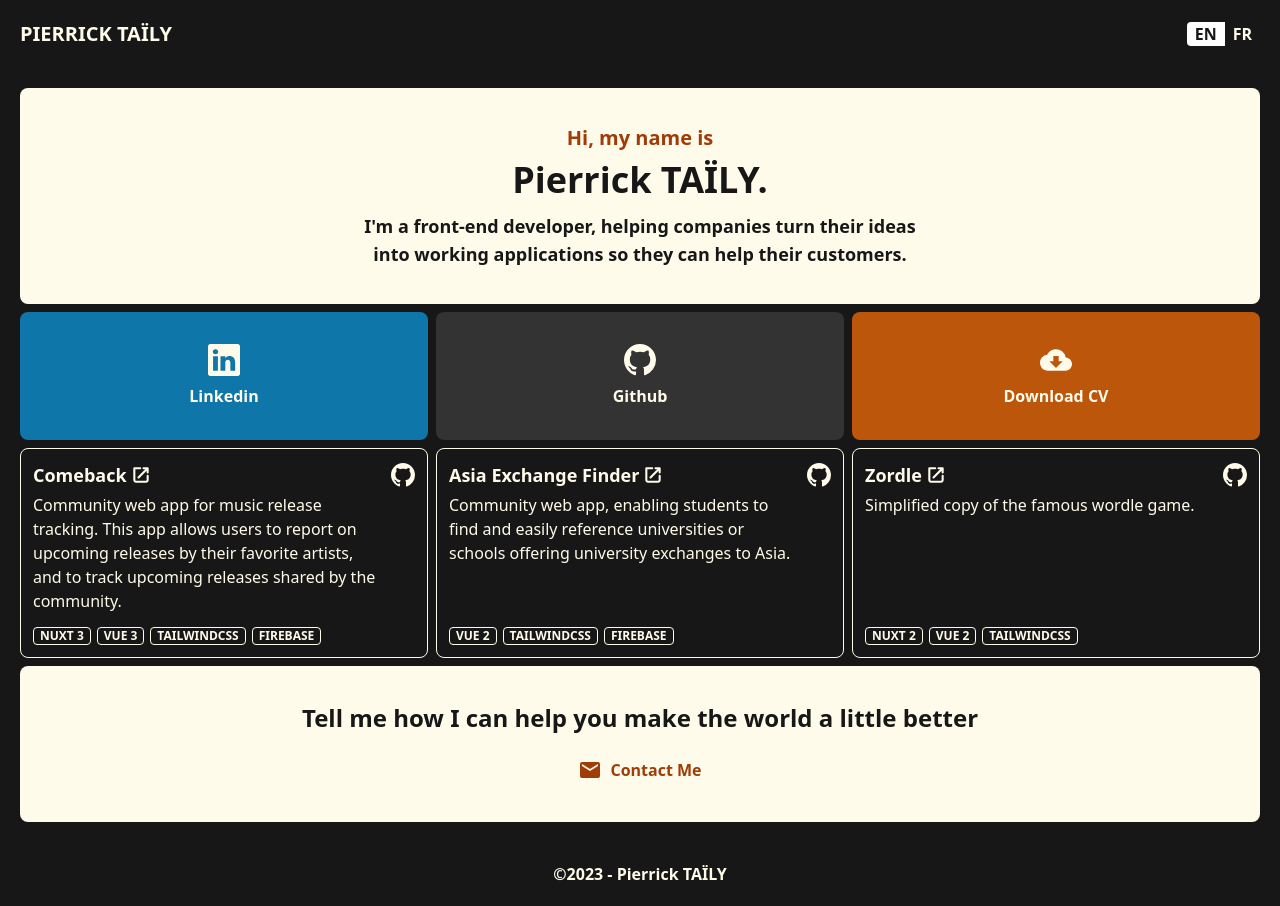
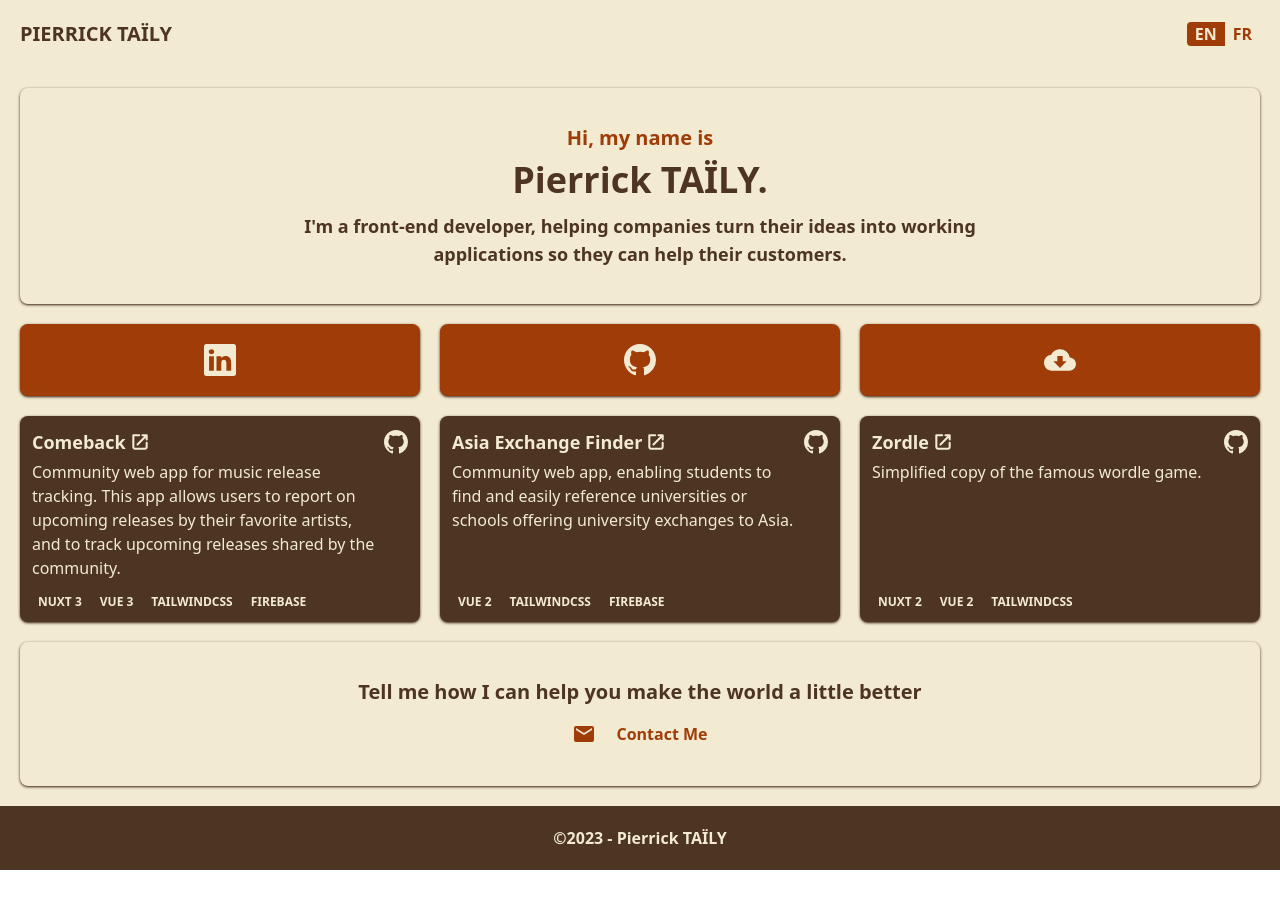
Before and after one commit to pierricktly/Portfolio, a Nuxt app: page / in a window 1280 px wide. After the commit the page ends 870 px from the top, so only its background shows below. Built offline with nearby package versions, Linux system fonts and the light colour scheme.

Commit message:
update css

```diff
--- a/components/CardProject.vue
+++ b/components/CardProject.vue
@@ -35,10 +35,10 @@ const loadingDone = () => {
 </script>
 
 <template>
-  <div class="border border-secondary rounded-lg p-3 space-y-1.5 flex flex-col justify-between gap-2">
+  <a :href="demoLink" target="_blank" class="rounded-lg p-3 space-y-1.5 flex flex-col justify-between gap-2 group">
     <div class="space-y-1">
       <div class="flex w-full items-center justify-between">
-        <a :href="demoLink" target="_blank" class="flex items-center gap-1 text-lg font-semibold hover:text-primary">
+        <a :href="demoLink" target="_blank" class="flex items-center gap-1 text-lg font-semibold hover:text-primary group-hover:text-primary">
           <p>{{ name }}</p>
           <IconLinkexternal aria-label="Github Link" class="w-5 h-5" />
         </a>
@@ -54,10 +54,10 @@ const loadingDone = () => {
       <p
         v-for="(tag, index) in tags"
         :key="tag+'_'+index"
-        class="border border-secondary font-semibold rounded px-1.5"
+        class="font-semibold rounded px-1.5"
       >
         {{ tag }}
       </p>
     </div>
-  </div>
+  </a>
 </template>
--- a/layouts/default.vue
+++ b/layouts/default.vue
@@ -10,15 +10,15 @@ const changeLocal = () => {
 </script>
 
 <template>
-  <div class="bg-tertiary min-h-screen flex flex-col justify-between text-prim-50">
+  <div class="bg-secondary dark:bg-tertiary text-tertiary dark:text-secondary min-h-screen flex flex-col justify-between space-y-3 md:space-y-5">
     <header>
       <nav>
         <div class="container mx-auto flex items-center justify-between p-5">
           <NuxtLink to="/" class="font-bold uppercase text-xl">Pierrick TAÏLY</NuxtLink>
           <div class="flex items-center gap-5">
             <div class="font-semibold">
-              <button @click="changeLocal" class="px-2 rounded-l focus:outline-none" :class="locale === 'en' ? 'bg-white text-tertiary':'bg-transparent'">EN</button>
-              <button @click="changeLocal" class="px-2 rounded-r focus:outline-none" :class="locale === 'fr' ? 'bg-white text-tertiary' : 'bg-transparent'">FR</button>
+              <button @click="changeLocal" class="px-2 rounded-l text-primary focus:outline-none" :class="locale === 'en' ? 'bg-primary text-secondary':'bg-transparent'">EN</button>
+              <button @click="changeLocal" class="px-2 rounded-r text-primary focus:outline-none" :class="locale === 'fr' ? 'bg-primary text-secondary' : 'bg-transparent'">FR</button>
             </div>
           </div>
         </div>
@@ -27,7 +27,7 @@ const changeLocal = () => {
     <main>
       <slot />
     </main>
-    <footer class="p-5">
+    <footer class="bg-tertiary text-secondary p-5">
       <p class="text-center font-semibold">©{{ new Date().getFullYear() }} - Pierrick TAÏLY</p>
     </footer>
   </div>
--- a/pages/index.vue
+++ b/pages/index.vue
@@ -47,29 +47,25 @@ const downloadCVFromFile = () => {
 </script>
 
 <template>
-  <div class="container mx-auto p-5 space-y-2">
-    <section aria-label="Presentation's section" class="bg-secondary text-tertiary flex flex-col items-center gap-3 p-9 rounded-lg">
+  <div class="container mx-auto p-5 lg:py-0 lg:px-5 grid grid-cols-1 lg:grid-cols-3 gap-5">
+    <section aria-label="Presentation's section" class="bg-secondary shadow shadow-tertiary col-span-full flex flex-col items-center gap-3 p-9 rounded-lg">
       <div class="text-center space-y-2">
-        <p class="font-semibold text-xl text-primary">{{ $t('hello') }}</p>
-        <h1 class="font-bold text-4xl text-tertiary">Pierrick TAÏLY.</h1>
+        <p class="font-semibold text-lg lg:text-xl text-primary">{{ $t('hello') }}</p>
+        <h1 class="font-bold text-2xl lg:text-4xl">Pierrick TAÏLY.</h1>
       </div>
-      <p class="max-w-xl font-semibold text-center text-lg">{{ $t('description') }}</p>
+      <p class="max-w-2xl font-semibold text-center lg:text-lg">{{ $t('description') }}</p>
     </section>
-    <section aria-label="Link's section" class="font-semibold grid grid-cols-1 gap-2 md:grid-cols-3">
-      <a href="https://www.linkedin.com/in/pierrick-taily/" target="_blank" class="bg-[#0E76A8] rounded-lg duration-300 transition-all ease-in-out flex gap-2 p-5 items-center justify-center md:p-8 md:flex-col hover:bg-[#0c3045]">
-        <IconLinkedin aria-label="Linkedin Link" class="w-7 h-7 md:w-8 md:h-8" />
-        <p>Linkedin</p>
+    <section class="col-span-full grid grid-cols-3 gap-5">
+      <a href="https://www.linkedin.com/in/pierrick-taily/" target="_blank" class="bg-primary shadow shadow-tertiary text-secondary p-5 rounded-lg transition-all duration-300 ease-in-out focus:no-underline hover:text-tertiary">
+        <IconLinkedin aria-label="Linkedin Link" class="mx-auto w-7 h-7 lg:w-8 lg:h-8" />
       </a>
-      <a href="https://github.com/pierricktly/" target="_blank" class="bg-[#333333] rounded-lg duration-300 transition-all ease-in-out flex gap-2 p-5 items-center justify-center md:p-8 md:flex-col hover:bg-[#262626]">
-        <IconGithub aria-label="Github Link" class="w-7 h-7 md:w-8 md:h-8" />
-        <p>Github</p>
+      <a href="https://github.com/pierricktly/" target="_blank" class="bg-primary shadow shadow-tertiary text-secondary p-5 rounded-lg transition-all duration-300 ease-in-out focus:no-underline hover:text-tertiary">
+        <IconGithub aria-label="Github Link" class="mx-auto w-7 h-7 lg:w-8 lg:h-8" />
       </a>
-      <button @click="downloadCVFromFile" class="bg-prim-700 rounded-lg duration-300 transition-all ease-in-out flex gap-2 p-5 items-center justify-center md:p-8 md:flex-col hover:bg-prim-900">
-        <IconDownload aria-label="Download CV Button" class="w-7 h-7 md:w-8 md:h-8" />
-        <p>{{ $t('downloadCV') }}</p>
+      <button @click="downloadCVFromFile" class="bg-primary shadow shadow-tertiary text-secondary p-5 rounded-lg transition-all duration-300 ease-in-out focus:no-underline hover:text-tertiary">
+        <IconDownload aria-label="Download CV Button" class="mx-auto w-7 h-7 lg:w-8 lg:h-8" />
       </button>
     </section>
-    <section aria-label="Project's section" class="grid grid-cols-1 gap-2 md:grid-cols-2 xl:grid-cols-3">
     <CardProject
       v-for="project in projects"
       :key="project.name"
@@ -79,13 +75,13 @@ const downloadCVFromFile = () => {
       :githubLink="project.github"
       :demoLink="project.demo"
       :tags="project.tags"
+      class="bg-tertiary text-secondary shadow shadow-tertiary dark"
     />
-    </section>
-    <section aria-label="Contact's section" class="bg-secondary text-tertiary flex flex-col items-center gap-5 p-9 rounded-lg">
-      <p class="font-semibold text-2xl text-tertiary">
+    <section aria-label="Contact's section" class="bg-secondary shadow shadow-tertiary col-span-full flex flex-col items-center gap-3 p-9 rounded-lg">
+      <p class="font-semibold text-xl text-center text-tertiary">
         {{ $t('contactMessage') }}
       </p>
-      <button @click="copyEmail" class="flex gap-2 px-2 py-1 font-semibold transition-all ease-in-out duration-1000 text-primary hover:bg-primary hover:text-secondary">
+      <button @click="copyEmail" class="flex gap-5 px-2 py-1 font-semibold transition-all ease-in-out duration-1000 text-primary hover:bg-primary hover:text-secondary">
         <IconEmail aria-label="Email Copy" class="w-6 h-6" />
         <p>{{ $t('contact') }}</p>
       </button>
--- a/tailwind.config.js
+++ b/tailwind.config.js
@@ -8,21 +8,8 @@ module.exports = {
     extend: {
       colors: {
         primary: "#A03C07",
-        secondary: "#FFFBEA",
-        tertiary: "#171717",
-        prim: {
-          50: "#fffbeb",
-          100: "#fef3c7",
-          200: "#fde58a",
-          300: "#fbd24e",
-          400: "#fabe25",
-          500: "#f49d0c",
-          600: "#d87607",
-          700: "#bc560a",
-          800: "#923f0e",
-          900: "#78340f",
-          950: "#451a03",
-        }
+        secondary: "#f2ebd1",
+        tertiary: "#4d3423",
       }
     },
   },
```
Lines whose indentation alone changed are shown as unchanged.
